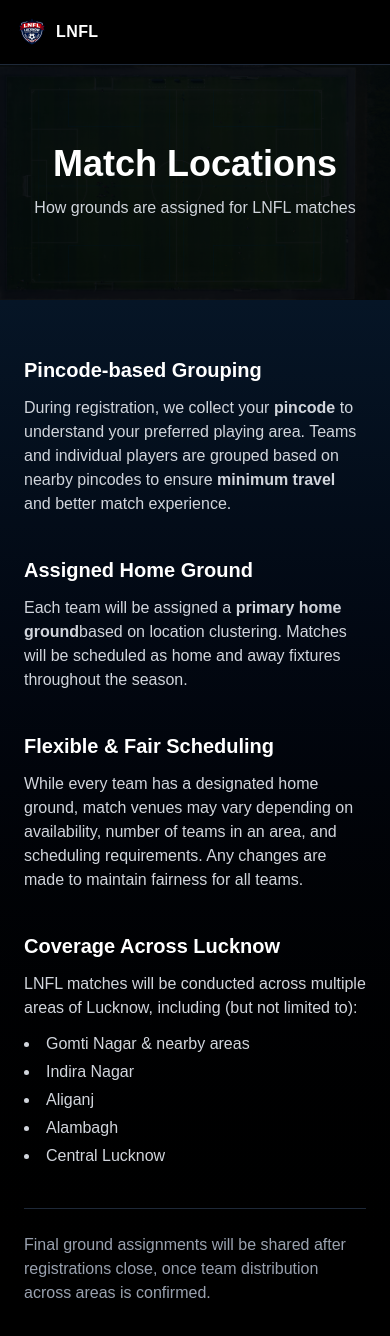
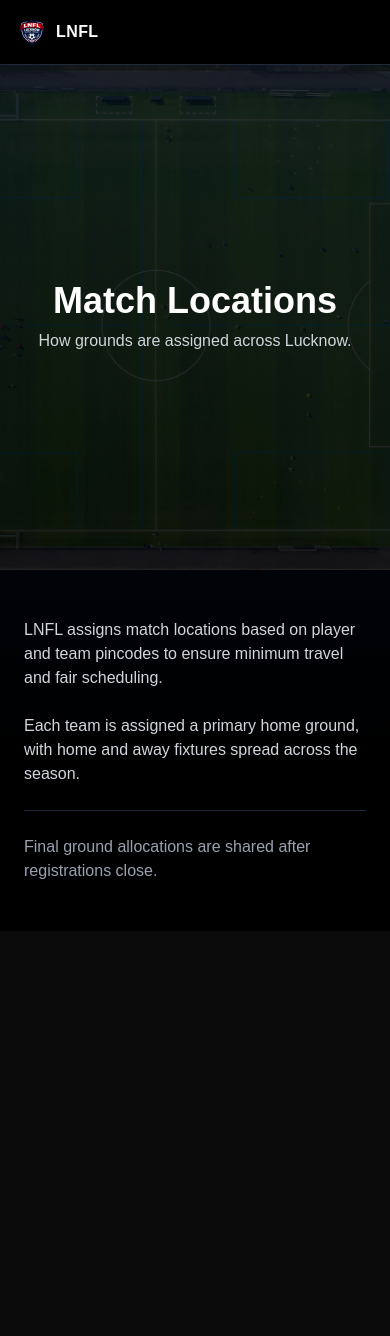
Before and after one commit to Starandstrip/lnfl-website, a Next.js app: page /location in a window 390 px wide. Shown: the top 1336 px of the page. After the commit the page ends 931 px from the top, so only its background shows below. Built offline with nearby package versions, Linux system fonts and the light colour scheme.

Commit message:
Unify hero images and layout across pages

```diff
--- a/src/app/about/page.js
+++ b/src/app/about/page.js
@@ -3,15 +3,17 @@
 export default function AboutPage() {
   return (
     <main className="bg-gradient-to-b from-[#0b1f35] to-black min-h-screen text-white">
-      <section className="relative py-16 px-6">
+      {/* Hero */}
+      <section className="relative min-h-[60vh] flex items-center px-6">
         <div className="absolute inset-0">
           <Image
             src="/hero-futsal.jpg"
             alt="About LNFL"
             fill
             className="object-cover opacity-30"
+            priority
           />
-          <div className="absolute inset-0 bg-black/70"></div>
+          <div className="absolute inset-0 bg-black/45"></div>
         </div>
 
         <div className="relative z-10 max-w-4xl mx-auto text-center">
@@ -22,6 +24,7 @@
         </div>
       </section>
 
+      {/* Content */}
       <section className="py-12 px-6">
         <div className="max-w-4xl mx-auto space-y-6 text-gray-300">
           <p>
--- a/src/app/fixtures-policy/page.js
+++ b/src/app/fixtures-policy/page.js
@@ -1,62 +1,62 @@
+import Image from "next/image";
+
 export default function FixturesPolicyPage() {
   return (
-    <>
+    <main className="bg-gradient-to-b from-[#0b1f35] to-black min-h-screen text-white">
       {/* Hero */}
-      <section className="bg-gradient-to-b from-[#0b1e2d] to-black py-20 text-center">
-        <h1 className="text-4xl md:text-5xl font-bold">
+      <section className="relative min-h-[60vh] flex items-center px-6">
+        <div className="absolute inset-0">
+          <Image
+            src="/fixtures-hero.jpg"
+            alt="LNFL Fixtures Policy"
+            fill
+            className="object-cover opacity-30"
+            priority
+          />
+          <div className="absolute inset-0 bg-black/45"></div>
+        </div>
+
+        <div className="relative z-10 max-w-4xl mx-auto text-center">
+          <h1 className="text-4xl font-bold mb-2">
             Fixtures & Rescheduling Policy
           </h1>
-        <p className="mt-4 text-gray-300 max-w-2xl mx-auto">
-          How matches are scheduled, postponed, and managed throughout the season.
+          <p className="text-gray-300">
+            Match scheduling, postponements, and authority.
           </p>
+        </div>
       </section>
 
       {/* Content */}
-      <section className="max-w-4xl mx-auto px-4 py-16 text-gray-200 space-y-10">
+      <section className="py-12 px-6">
+        <div className="max-w-4xl mx-auto space-y-8 text-gray-300">
           <div>
-          <h2 className="text-2xl font-semibold mb-2">Scheduling</h2>
+            <h2 className="text-xl font-semibold text-white mb-2">
+              Scheduling
+            </h2>
             <ul className="list-disc list-inside space-y-2">
-            <li>Matches on Friday, Saturday, Sunday</li>
+              <li>Friday, Saturday, Sunday matches</li>
               <li>Weekday evenings if required</li>
               <li>Fixtures released 2–3 weeks in advance</li>
-            <li>No full-season schedule upfront</li>
             </ul>
           </div>
 
           <div>
-          <h2 className="text-2xl font-semibold mb-2">
-            Ground & Referees
-          </h2>
-          <ul className="list-disc list-inside space-y-2">
-            <li>LNFL handles ground booking</li>
-            <li>LNFL assigns referees</li>
-            <li>Teams do not arrange venues</li>
-          </ul>
-        </div>
-
-        <div>
-          <h2 className="text-2xl font-semibold mb-2">
-            Weather Policy
+            <h2 className="text-xl font-semibold text-white mb-2">
+              Weather & Forfeits
             </h2>
             <ul className="list-disc list-inside space-y-2">
               <li>Light rain: match continues</li>
               <li>Heavy rain: match postponed</li>
-            <li>Decision by referee + LNFL + turf</li>
+              <li>15+ minutes late or no-show = forfeit</li>
             </ul>
           </div>
 
-        <div>
-          <h2 className="text-2xl font-semibold mb-2">
-            Forfeits & Authority
-          </h2>
-          <ul className="list-disc list-inside space-y-2">
-            <li>15+ minutes late = forfeit</li>
-            <li>Insufficient players = forfeit</li>
-            <li>No refunds for forfeits</li>
-            <li>LNFL decisions are final</li>
-          </ul>
+          <div className="border-t border-gray-800 pt-6 text-gray-400">
+            LNFL reserves the right to modify fixtures and take operational
+            decisions in the interest of the league.
+          </div>
         </div>
       </section>
-    </>
+    </main>
   );
 }
--- a/src/app/format/page.js
+++ b/src/app/format/page.js
@@ -1,56 +1,69 @@
+import Image from "next/image";
+
 export default function FormatPage() {
   return (
-    <>
+    <main className="bg-gradient-to-b from-[#0b1f35] to-black min-h-screen text-white">
       {/* Hero */}
-      <section className="bg-gradient-to-b from-[#0b1e2d] to-black py-20 text-center">
-        <h1 className="text-4xl md:text-5xl font-bold">
-          League Format
-        </h1>
-        <p className="mt-4 text-gray-300 max-w-2xl mx-auto">
-          Season structure, match format, and competition rules.
-        </p>
+      <section className="relative min-h-[60vh] flex items-center px-6">
+        <div className="absolute inset-0">
+          <Image
+            src="/format-hero.jpg"
+            alt="LNFL League Format"
+            fill
+            className="object-cover opacity-30"
+            priority
+          />
+          <div className="absolute inset-0 bg-black/45"></div>
+        </div>
+
+        <div className="relative z-10 max-w-4xl mx-auto text-center">
+          <h1 className="text-4xl font-bold mb-2">League Format</h1>
+          <p className="text-gray-300">
+            How the LNFL season is structured.
+          </p>
+        </div>
       </section>
 
       {/* Content */}
-      <section className="max-w-4xl mx-auto px-4 py-16">
-        <div className="space-y-8 text-gray-200">
+      <section className="py-12 px-6">
+        <div className="max-w-4xl mx-auto space-y-8 text-gray-300">
           <div>
-            <h2 className="text-2xl font-semibold mb-2">
-              Match Structure
+            <h2 className="text-xl font-semibold text-white mb-2">
+              Match Format
             </h2>
             <ul className="list-disc list-inside space-y-2">
-              <li>2 × 20-minute halves</li>
-              <li>5-minute half-time break</li>
+              <li>2 × 20 minute halves</li>
+              <li>5 minute half-time break</li>
               <li>No rolling substitutions</li>
               <li>Refereed matches with cards</li>
             </ul>
           </div>
 
           <div>
-            <h2 className="text-2xl font-semibold mb-2">
-              Team Composition
+            <h2 className="text-xl font-semibold text-white mb-2">
+              Team Structure
             </h2>
             <ul className="list-disc list-inside space-y-2">
-              <li>Maximum <strong>15 players</strong> + 1 manager per team</li>
+              <li>Maximum 15 players + 1 manager per team</li>
               <li>6 players on the field</li>
-              <li>Up to 4 bench players per match</li>
-              <li>Up to 5 additional players can be registered before season start</li>
+              <li>4 bench players per match</li>
+              <li>5 additional players can be registered before season start</li>
             </ul>
           </div>
 
           <div>
-            <h2 className="text-2xl font-semibold mb-2">
+            <h2 className="text-xl font-semibold text-white mb-2">
               League System
             </h2>
             <ul className="list-disc list-inside space-y-2">
               <li>Single league table</li>
               <li>Home & Away (38 matches per team)</li>
-              <li>Top of the table wins the title</li>
-              <li>No playoffs, no penalties</li>
+              <li>Top team wins the title</li>
+              <li>No playoffs or penalties</li>
             </ul>
           </div>
         </div>
       </section>
-    </>
+    </main>
   );
 }
--- a/src/app/location/page.js
+++ b/src/app/location/page.js
@@ -2,98 +2,44 @@
 
 export default function LocationsPage() {
   return (
-    <main className="min-h-screen bg-gradient-to-b from-[#0b1f35] to-black text-white">
+    <main className="bg-gradient-to-b from-[#0b1f35] to-black min-h-screen text-white">
       {/* Hero */}
-      <section className="relative py-20 px-6">
+      <section className="relative min-h-[60vh] flex items-center px-6">
         <div className="absolute inset-0">
           <Image
             src="/ground-top.jpg"
-            alt="LNFL match locations"
+            alt="LNFL Match Locations"
             fill
             className="object-cover opacity-30"
             priority
           />
-          <div className="absolute inset-0 bg-black/70"></div>
+          <div className="absolute inset-0 bg-black/45"></div>
         </div>
 
         <div className="relative z-10 max-w-4xl mx-auto text-center">
-          <h1 className="text-4xl font-bold mb-3">
-            Match Locations
-          </h1>
+          <h1 className="text-4xl font-bold mb-2">Match Locations</h1>
           <p className="text-gray-300">
-            How grounds are assigned for LNFL matches
+            How grounds are assigned across Lucknow.
           </p>
         </div>
       </section>
 
       {/* Content */}
-      <section className="py-14 px-6">
-        <div className="max-w-4xl mx-auto space-y-10 text-gray-300">
+      <section className="py-12 px-6">
+        <div className="max-w-4xl mx-auto space-y-6 text-gray-300">
+          <p>
+            LNFL assigns match locations based on player and team pincodes to
+            ensure minimum travel and fair scheduling.
+          </p>
 
-          {/* Pincode-based allocation */}
-          <div>
-            <h2 className="text-xl font-semibold text-white mb-3">
-              Pincode-based Grouping
-            </h2>
-            <p>
-              During registration, we collect your <strong>pincode</strong> to
-              understand your preferred playing area. Teams and individual
-              players are grouped based on nearby pincodes to ensure
-              <strong> minimum travel</strong> and better match experience.
-            </p>
-          </div>
+          <p>
+            Each team is assigned a primary home ground, with home and away
+            fixtures spread across the season.
+          </p>
 
-          {/* Home ground */}
-          <div>
-            <h2 className="text-xl font-semibold text-white mb-3">
-              Assigned Home Ground
-            </h2>
-            <p>
-              Each team will be assigned a <strong>primary home ground</strong>
-              based on location clustering. Matches will be scheduled as
-              home and away fixtures throughout the season.
-            </p>
-          </div>
-
-          {/* Flexibility */}
-          <div>
-            <h2 className="text-xl font-semibold text-white mb-3">
-              Flexible & Fair Scheduling
-            </h2>
-            <p>
-              While every team has a designated home ground, match venues may
-              vary depending on availability, number of teams in an area,
-              and scheduling requirements. Any changes are made to maintain
-              fairness for all teams.
-            </p>
-          </div>
-
-          {/* Zones */}
-          <div>
-            <h2 className="text-xl font-semibold text-white mb-3">
-              Coverage Across Lucknow
-            </h2>
-            <p className="mb-3">
-              LNFL matches will be conducted across multiple areas of Lucknow,
-              including (but not limited to):
-            </p>
-            <ul className="list-disc list-inside space-y-1">
-              <li>Gomti Nagar & nearby areas</li>
-              <li>Indira Nagar</li>
-              <li>Aliganj</li>
-              <li>Alambagh</li>
-              <li>Central Lucknow</li>
-            </ul>
-          </div>
-
-          {/* Final note */}
-          <div className="border-t border-gray-800 pt-6">
-            <p className="text-gray-400">
-              Final ground assignments will be shared after registrations close,
-              once team distribution across areas is confirmed.
-            </p>
-          </div>
-
+          <p className="text-gray-400 border-t border-gray-800 pt-6">
+            Final ground allocations are shared after registrations close.
+          </p>
         </div>
       </section>
     </main>
```
Lines whose indentation alone changed are shown as unchanged.
